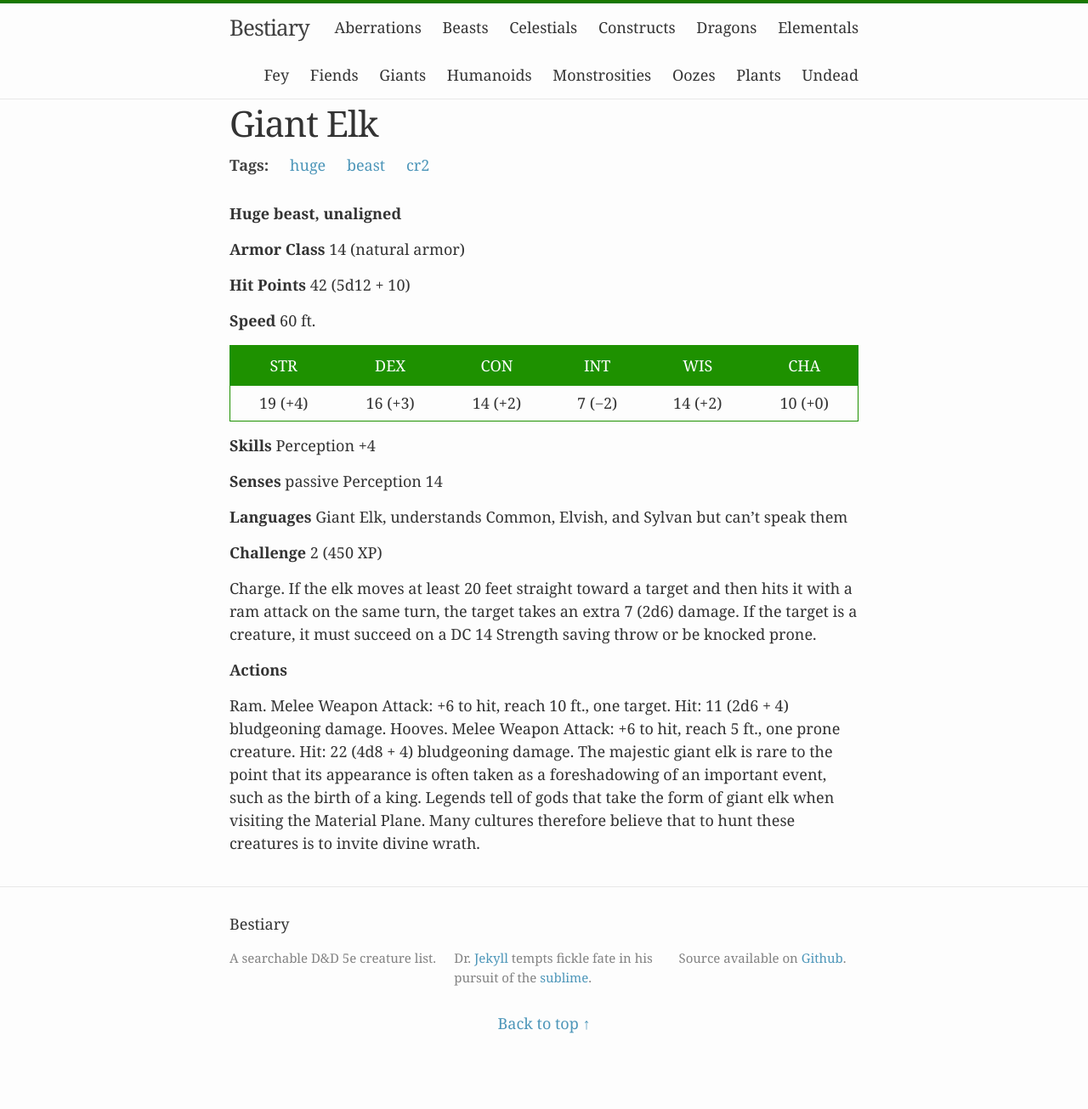
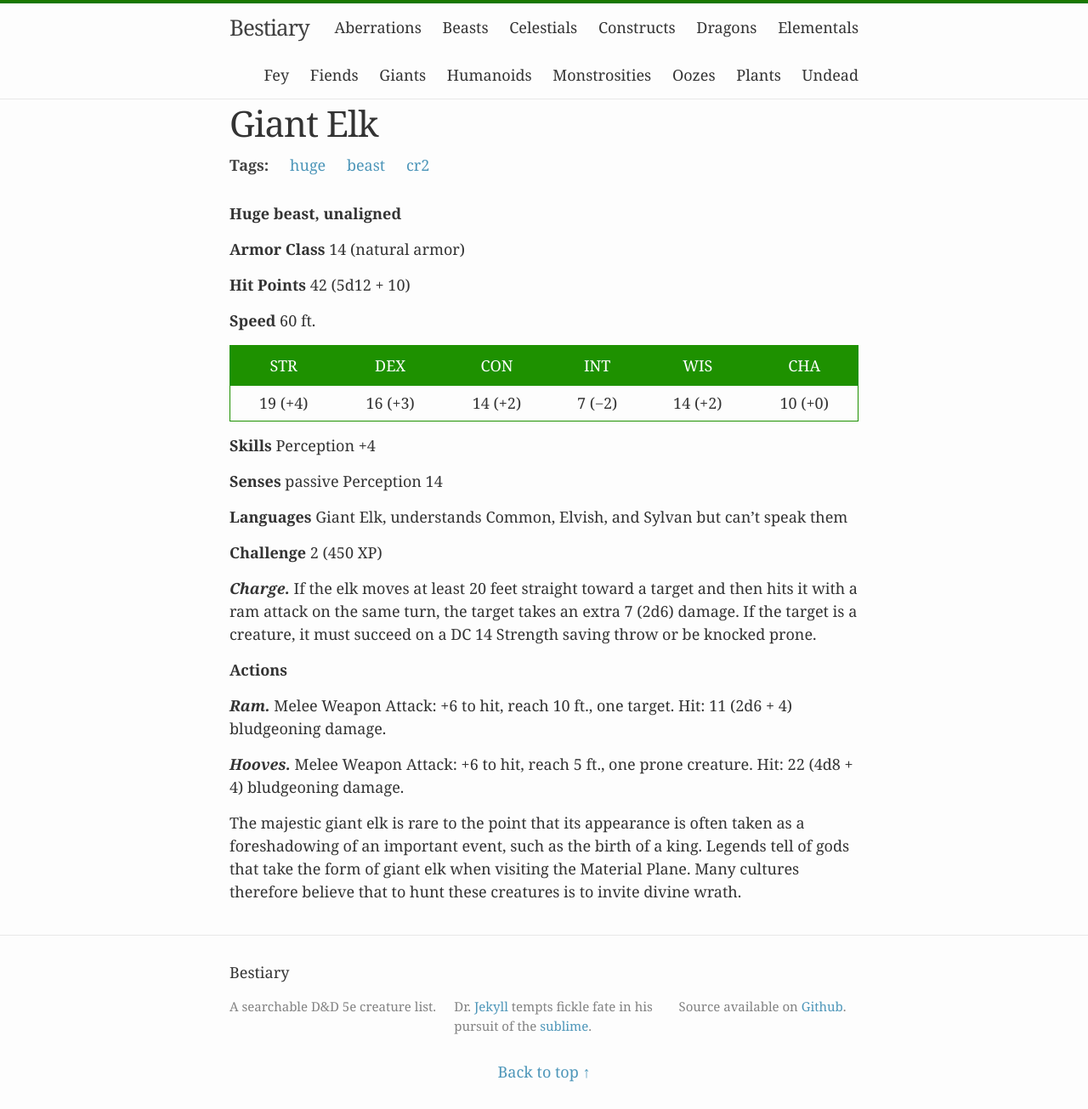
Before and after one commit to beaurancourt/bestiary, a Jekyll site: the page built from _posts/2016-02-29-giant-elk.markdown, in a window 1280 px wide. Shown: the whole page at 85% size. Built offline with Jekyll 4.4.1, drawn with Linux system fonts in a browser that asks for light colours; before the commit the page ends 1248 px from its top, so only the background shows below that.

```diff
--- a/_posts/2016-02-29-giant-elk.markdown
+++ b/_posts/2016-02-29-giant-elk.markdown
@@ -25,8 +25,12 @@ tags: [huge, beast, cr2]
 
 **Challenge** 2 (450 XP)
 
- Charge. If the elk moves at least 20 feet straight toward a target and then hits it with a ram attack on the same turn, the target takes an extra 7 (2d6) damage. If the target is a creature, it must succeed on a DC 14 Strength saving throw or be knocked prone.
+***Charge.*** If the elk moves at least 20 feet straight toward a target and then hits it with a ram attack on the same turn, the target takes an extra 7 (2d6) damage. If the target is a creature, it must succeed on a DC 14 Strength saving throw or be knocked prone.
 
 **Actions**
 
-Ram. Melee Weapon Attack: +6 to hit, reach 10 ft., one target. Hit: 11 (2d6 + 4) bludgeoning damage. Hooves. Melee Weapon Attack: +6 to hit, reach 5 ft., one prone creature. Hit: 22 (4d8 + 4) bludgeoning damage. The majestic giant elk is rare to the point that its appearance is often taken as a foreshadowing of an important event, such as the birth of a king. Legends tell of gods that take the form of giant elk when visiting the Material Plane. Many cultures therefore believe that to hunt these creatures is to invite divine wrath.
+***Ram.*** Melee Weapon Attack: +6 to hit, reach 10 ft., one target. Hit: 11 (2d6 + 4) bludgeoning damage.
+
+***Hooves.*** Melee Weapon Attack: +6 to hit, reach 5 ft., one prone creature. Hit: 22 (4d8 + 4) bludgeoning damage.
+
+The majestic giant elk is rare to the point that its appearance is often taken as a foreshadowing of an important event, such as the birth of a king. Legends tell of gods that take the form of giant elk when visiting the Material Plane. Many cultures therefore believe that to hunt these creatures is to invite divine wrath.
```
